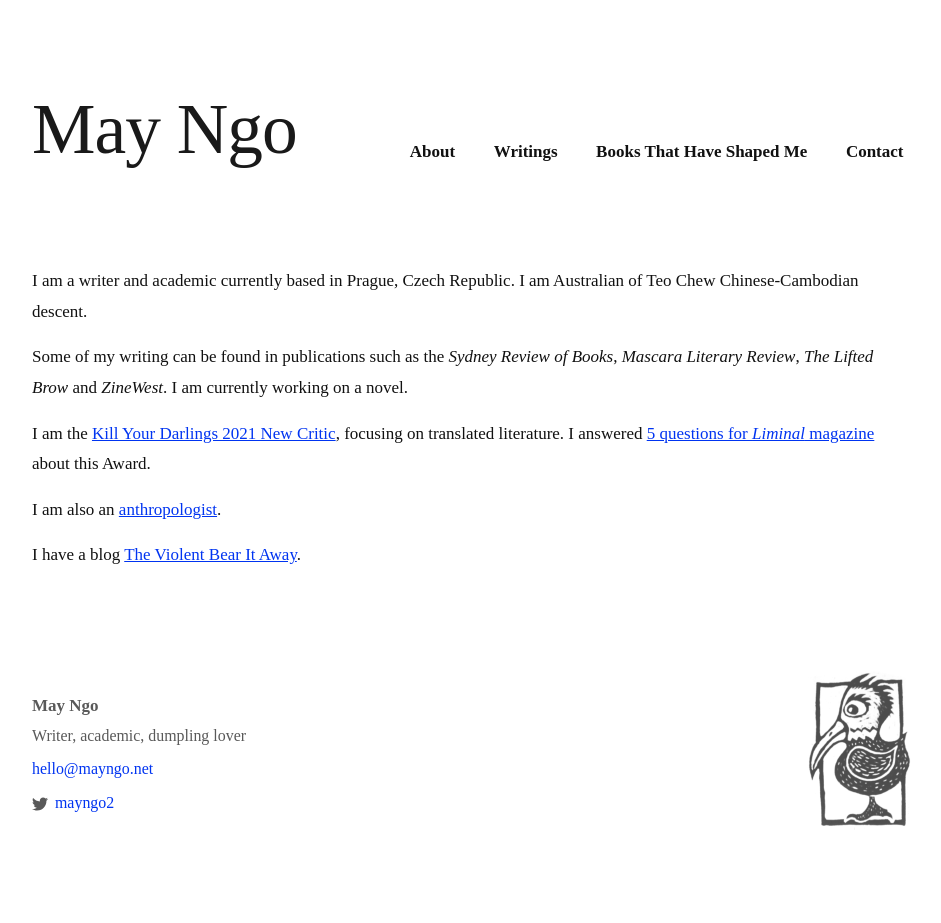
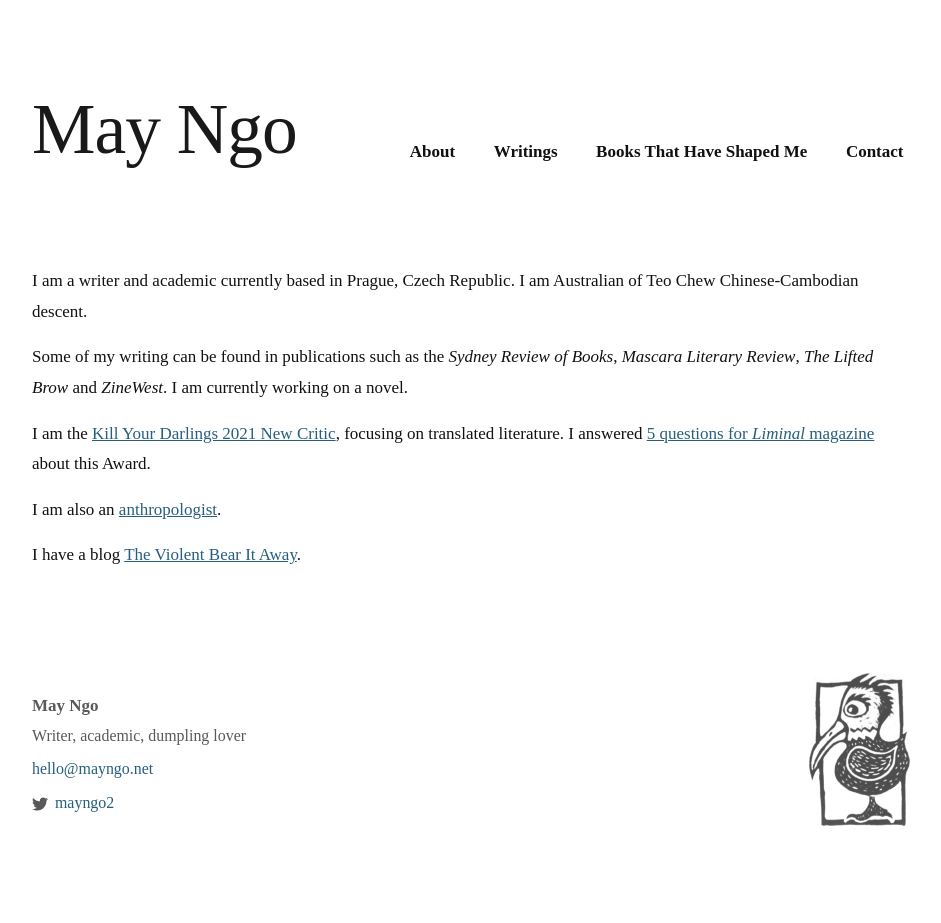
Before and after one commit to mayngo-net/mayngo-net.github.io, a Jekyll site: the page built from index.markdown, in a window 1280 px wide. Shown: the whole page, without its empty margins (168-1109 px from the left). Built offline with Jekyll 4.4.1, drawn with Linux system fonts in a browser that asks for light colours; some web fonts are replaced.

Commit message:
Update minima.scss

```diff
--- a/_sass/minima.scss
+++ b/_sass/minima.scss
@@ -14,7 +14,7 @@ $spacing-unit:     30px !default;
 
 $text-color:       #111 !default;
 $background-color: #ffffff !default;
-$brand-color:      #0034f1 !default; // links
+$brand-color:      #265e7f !default; // links
 
 $grey-color:       #595959 !default;
 $grey-color-light: lighten($grey-color, 40%) !default;
```
